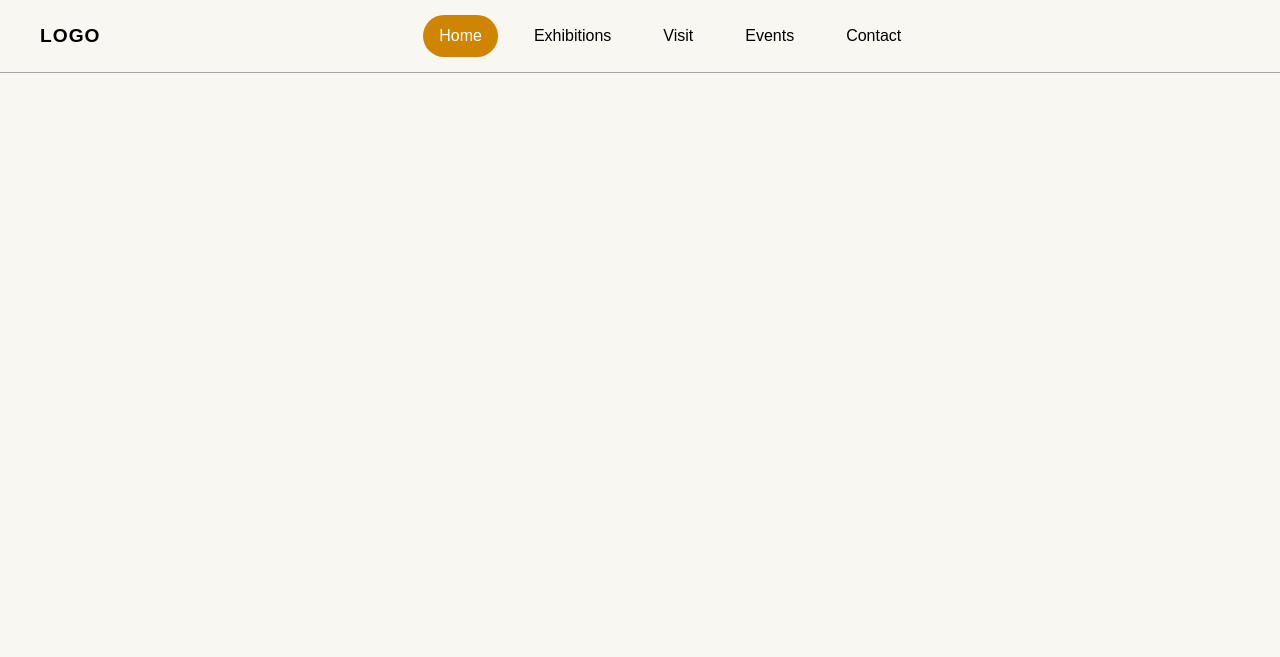
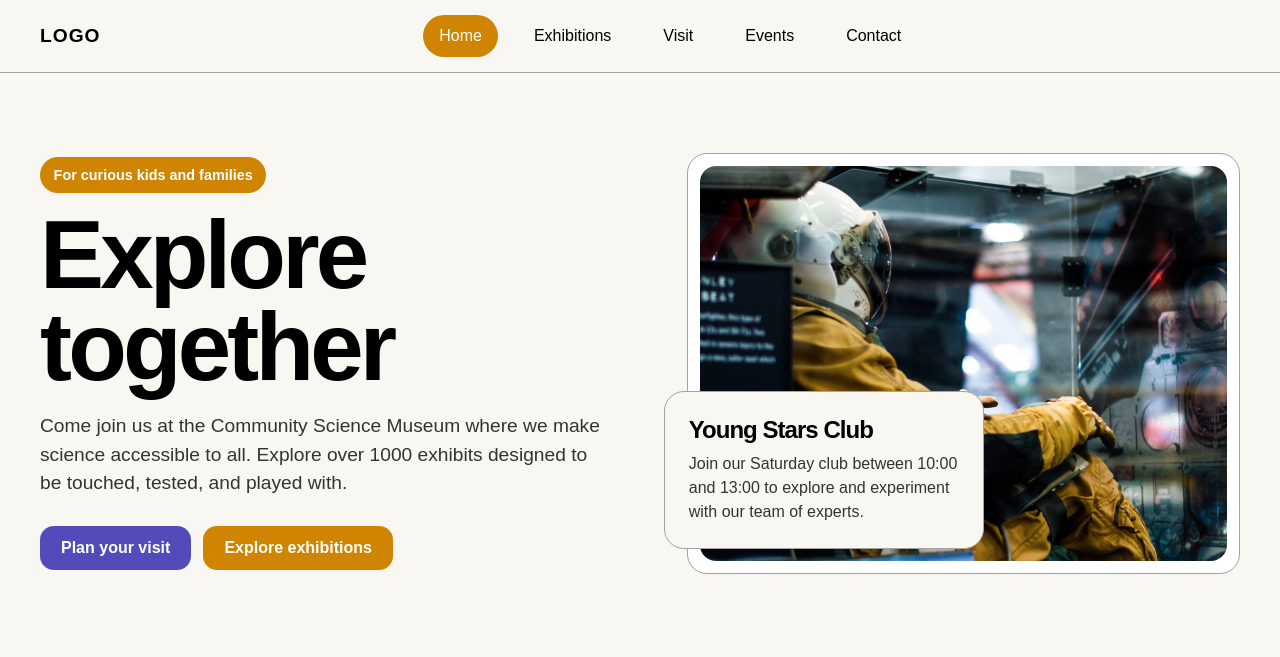
Before and after one commit to Soreng95/semester_project, a plain HTML site: page index.html in a window 1280 px wide. Drawn offline with Linux system fonts and the light colour scheme.

Commit message:
add hero

```diff
--- a/globals.css
+++ b/globals.css
@@ -90,6 +90,42 @@ ol {
   list-style: none;
 }
 
+h1,
+h2,
+h3,
+h4,
+h5 {
+  font-weight: 800;
+  letter-spacing: -0.04em;
+  color: var(--foreground);
+}
+
+h1 {
+  font-size: clamp(3rem, 9vw, 6rem);
+  line-height: 0.95;
+  max-width: 11ch;
+}
+
+h2 {
+  font-size: clamp(2rem, 5vw, 3rem);
+  line-height: 1.05;
+}
+
+h3 {
+  font-size: 1.5rem;
+  line-height: 1.2;
+}
+
+h4 {
+  font-size: 1.25rem;
+  line-height: 1.25;
+}
+
+h5 {
+  font-size: 1rem;
+  line-height: 1.3;
+}
+
 .card {
   background-color: var(--card);
   color: var(--card-foreground);
@@ -155,8 +191,6 @@ ol {
   width: min(100% - 2rem, 1200px);
   margin-inline: auto;
 }
-
-/* NAVBAR */
 
 .site-header {
   width: 100%;
@@ -368,6 +402,68 @@ ol {
   transform: translateY(-7px) rotate(-45deg);
 }
 
+.hero {
+  padding: 4rem 0;
+}
+
+.hero__inner {
+  display: grid;
+  gap: 2rem;
+  align-items: center;
+}
+
+.hero__content {
+  max-width: 620px;
+}
+
+.hero__eyebrow {
+  width: fit-content;
+  margin-bottom: 1rem;
+  padding: 0.45rem 0.85rem;
+  background-color: var(--secondary);
+  color: var(--secondary-foreground);
+  border-radius: 999px;
+  font-size: 0.9rem;
+  font-weight: 700;
+}
+
+.hero__text {
+  max-width: 560px;
+  margin-top: 1.25rem;
+  color: var(--muted-foreground);
+  font-size: clamp(1rem, 2vw, 1.2rem);
+}
+
+.hero__actions {
+  margin-top: 1.75rem;
+  display: flex;
+  flex-wrap: wrap;
+  gap: 0.75rem;
+}
+
+.hero__visual {
+  position: relative;
+  padding: 0.75rem;
+  background-color: var(--card);
+}
+
+.hero__image {
+  width: 100%;
+  aspect-ratio: 4 / 3;
+  object-fit: cover;
+  border-radius: var(--radius-lg);
+}
+
+.hero__card {
+  margin-top: 1rem;
+  background-color: var(--background);
+}
+
+.hero__card p {
+  margin-top: 0.5rem;
+  color: var(--muted-foreground);
+}
+
 @media (min-width: 768px) {
   .nav-mobile {
     display: none;
@@ -377,3 +473,21 @@ ol {
     display: block;
   }
 }
+
+@media (min-width: 900px) {
+  .hero {
+    padding: 5rem 0;
+  }
+
+  .hero__inner {
+    grid-template-columns: 1fr 0.9fr;
+  }
+
+  .hero__card {
+    position: absolute;
+    left: -1.5rem;
+    bottom: 1.5rem;
+    width: min(320px, calc(100% - 2rem));
+    margin-top: 0;
+  }
+}
--- a/index.html
+++ b/index.html
@@ -73,5 +73,41 @@
         </div>
       </nav>
     </header>
+    <section class="hero">
+      <div class="page-container hero__inner">
+        <div class="hero__content">
+          <p class="hero__eyebrow">For curious kids and families</p>
+
+          <h1>Explore together</h1>
+
+          <p class="hero__text">
+            Come join us at the Community Science Museum where we make science
+            accessible to all. Explore over 1000 exhibits designed to be
+            touched, tested, and played with.
+          </p>
+
+          <div class="hero__actions">
+            <a class="btn btn-primary" href="#">Plan your visit</a>
+            <a class="btn btn-secondary" href="#">Explore exhibitions</a>
+          </div>
+        </div>
+
+        <div class="hero__visual card">
+          <img
+            class="hero__image"
+            src="assets/images/andrew-ruiz-348421.jpg"
+            alt="Child learning through an interactive science activity"
+          />
+
+          <div class="hero__card card">
+            <h3>Young Stars Club</h3>
+            <p>
+              Join our Saturday club between 10:00 and 13:00 to explore and
+              experiment with our team of experts.
+            </p>
+          </div>
+        </div>
+      </div>
+    </section>
   </body>
 </html>
```
Also changed, not shown: assets/images/andrew-ruiz-348421.jpg (added).
